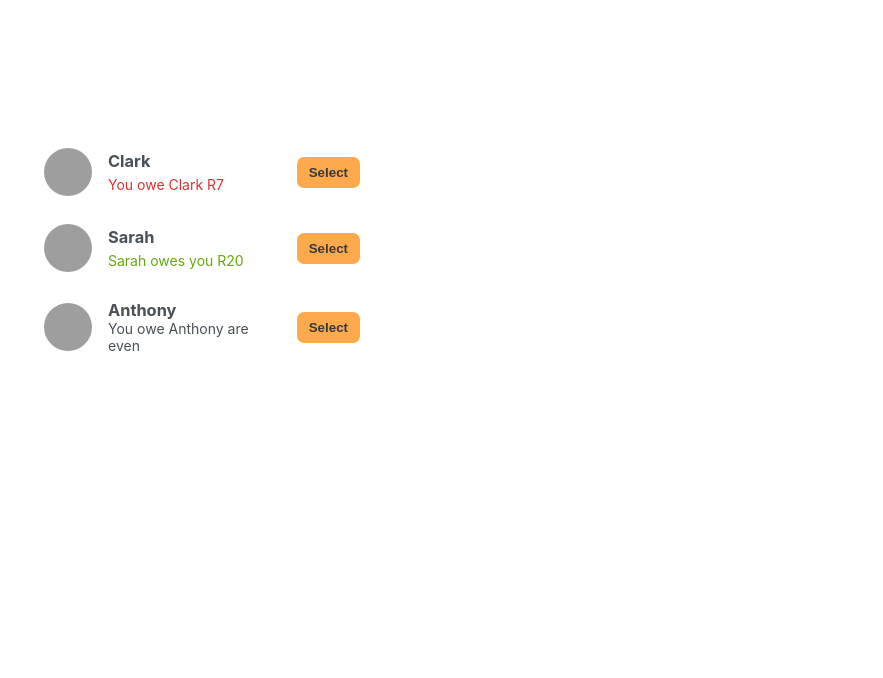
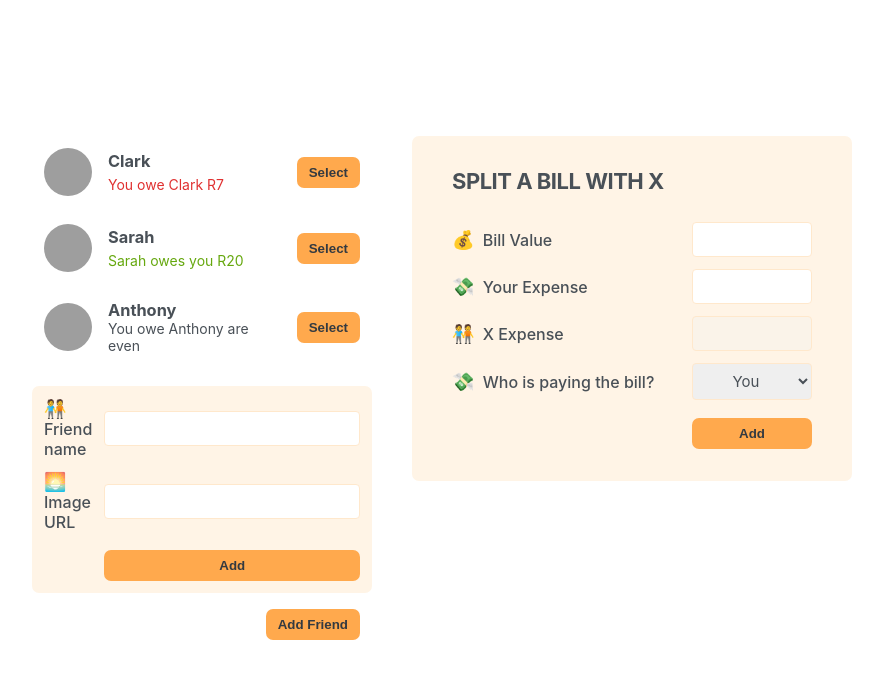
Before and after one commit to Franky-Dee/Eat-n-Split, a JavaScript app: page / in a window 1280 px wide. Shown: the top 678 px of the page, without its empty margins (198-1081 px from the left). Built offline with nearby package versions, Linux system fonts and the light colour scheme; grey boxes are pictures that could not be loaded; the HTML template or start-up script is replaced by a standard one.

Commit message:
Static application

```diff
--- a/src/App.js
+++ b/src/App.js
@@ -24,7 +24,11 @@
     <div className="app">
       <div className="sidebar">
         <FriendsList />
+        <FormAddFriend />
+        <Button>Add Friend</Button>
       </div>
+
+      <FormSplitBill />
     </div>
   );
 }
@@ -66,7 +70,53 @@
 
       {friend.balance === 0 && <p>You owe {friend.name} are even</p>}
 
-      <button className="button">Select</button>
+      <Button>Select</Button>
     </li>
   );
 }
+
+function Button({ children }) {
+  return <button className="button">{children}</button>;
+}
+
+function FormAddFriend() {
+  return (
+    <form className="form-add-friend">
+      <label>🧑‍🤝‍🧑 Friend name</label>
+      <input type="text" />
+
+      <label>🌅 Image URL</label>
+      <input type="text" />
+
+      <Button>Add</Button>
+    </form>
+  );
+}
+
+function FormSplitBill() {
+  return (
+    <form className="form-split-bill">
+      <h2>Split a bill with X</h2>
+
+      <label>💰 Bill Value</label>
+      <input type="text" />
+
+      <label>💸 Your Expense</label>
+      <input type="text" />
+
+      <label>🧑‍🤝‍🧑 X Expense</label>
+      <input
+        type="text"
+        disabled
+      />
+
+      <label>💸 Who is paying the bill?</label>
+      <select>
+        <option value="user">You</option>
+        <option value="friend">X</option>
+      </select>
+
+      <Button>Add</Button>
+    </form>
+  );
+}
```
